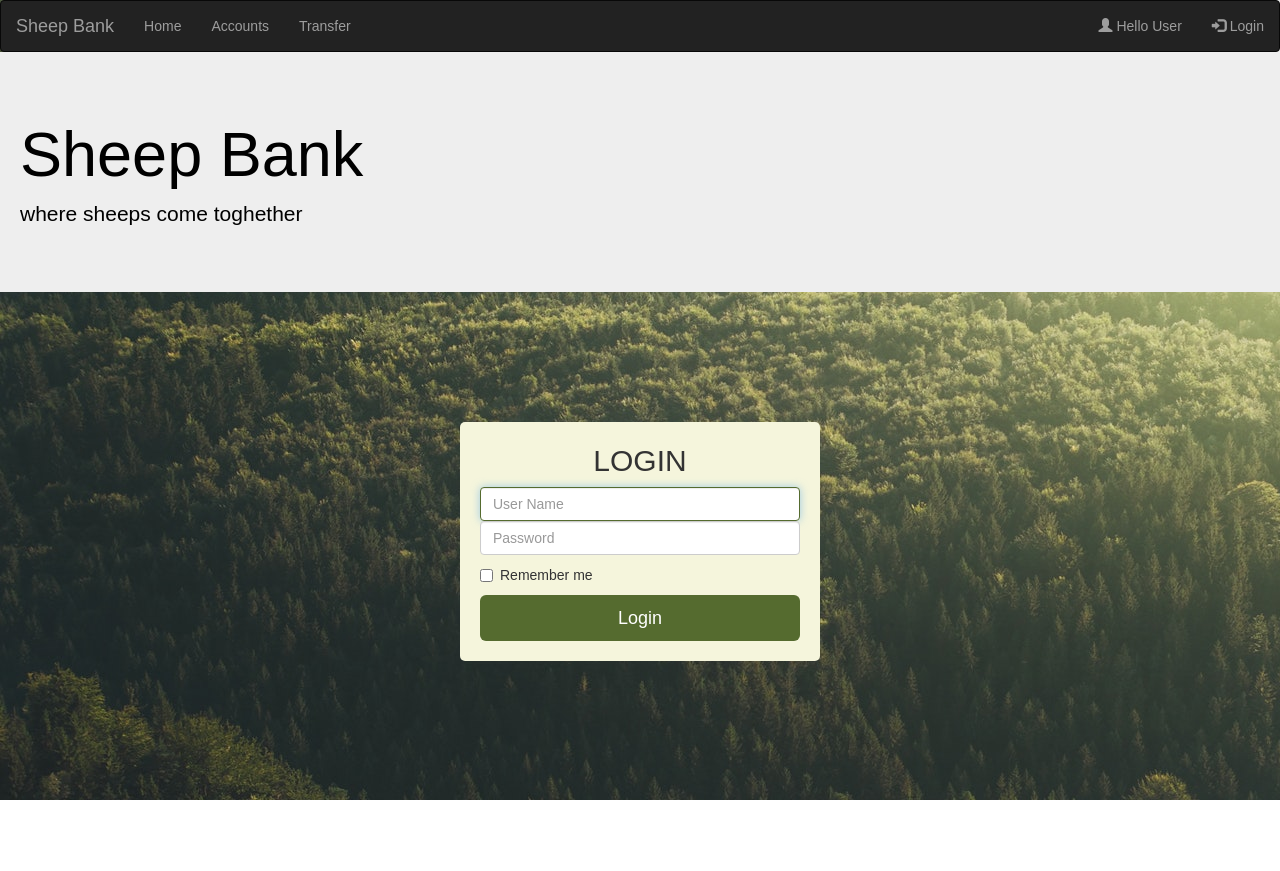
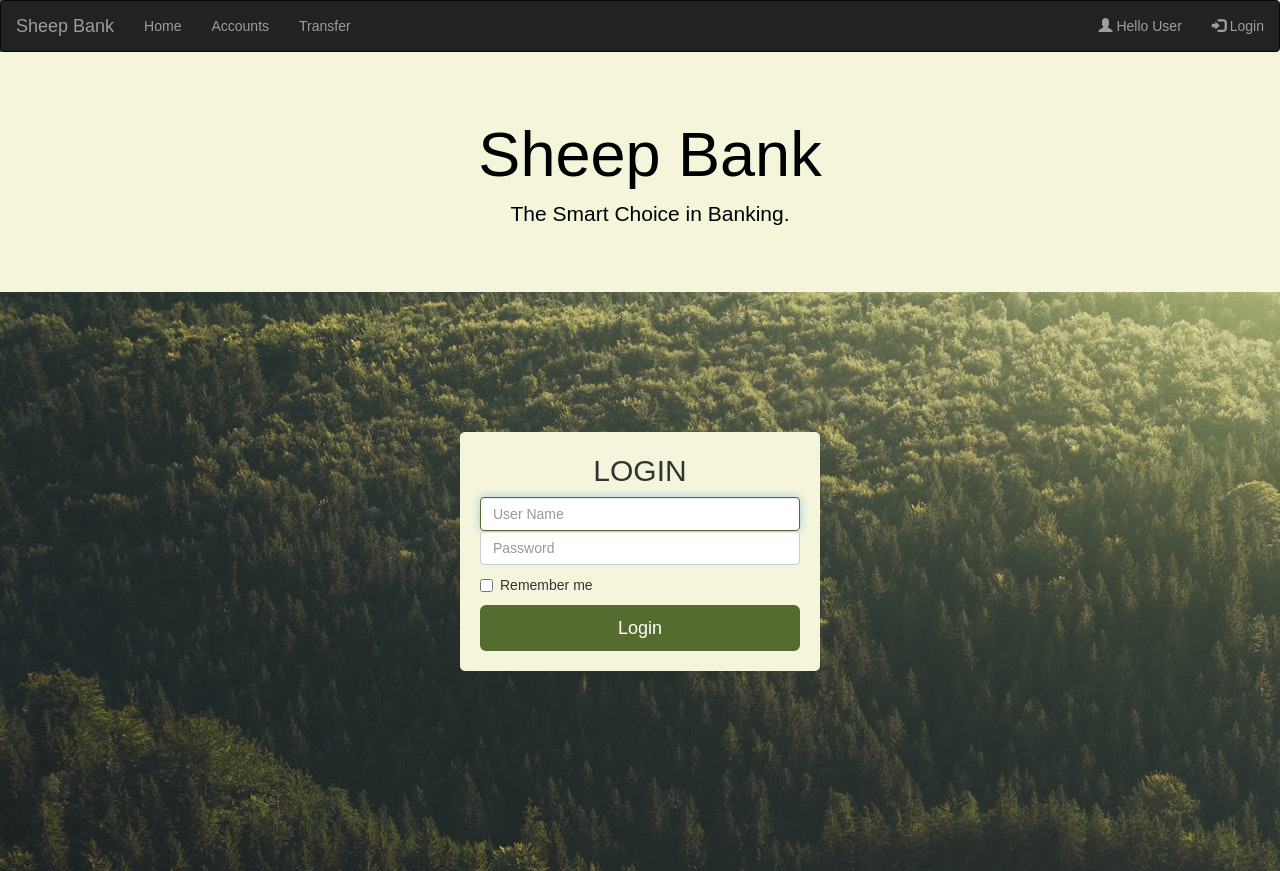
Before and after one commit to orenWolinsky/bank-web-hackathon, an Angular app in the folder my-bank-webpage3/: page / in a window 1280 px wide. Before the commit the page ends 800 px from the top, so only its background shows below. Built offline with nearby package versions, Linux system fonts and the light colour scheme; what ng2-dropdown would draw is missing.

Commit message:
jambatron update

```diff
--- a/my-bank-webpage3/src/app/login/login.component.css
+++ b/my-bank-webpage3/src/app/login/login.component.css
@@ -2,7 +2,8 @@
     background-color:beige;
     border-radius:5px;
     padding: 2px 20px 20px 20px;
-    margin-top: 100px;
+    margin-top: 60px;
+    margin-bottom: 200px;
 }
 
 .login-btn{
--- a/my-bank-webpage3/src/app/users/jambatron/jambatron.component.css
+++ b/my-bank-webpage3/src/app/users/jambatron/jambatron.component.css
@@ -1,6 +1,8 @@
 .bank-head-page{
     margin-top: -20px;
+    margin-bottom: 80px;
     padding-left: 20px;
     color: black;
+    background-color:beige;
 
 }
--- a/my-bank-webpage3/src/app/users/jambatron/jambatron.component.html
+++ b/my-bank-webpage3/src/app/users/jambatron/jambatron.component.html
@@ -1,5 +1,5 @@
-<div class="jumbotron  bank-head-page">
+<div class="jumbotron text-center bank-head-page">
     <p></p>
     <h1>Sheep Bank</h1>
-    <p>where sheeps come toghether</p>
+    <p>The Smart Choice in Banking.</p>
   </div>
--- a/my-bank-webpage3/src/app/users/navbar2/navbar2.component.css
+++ b/my-bank-webpage3/src/app/users/navbar2/navbar2.component.css
@@ -1,3 +1,6 @@
 .nav-col{
-
+color: darkolivegreen;
 }
+a{
+    color: darkolivegreen;
+}
```
